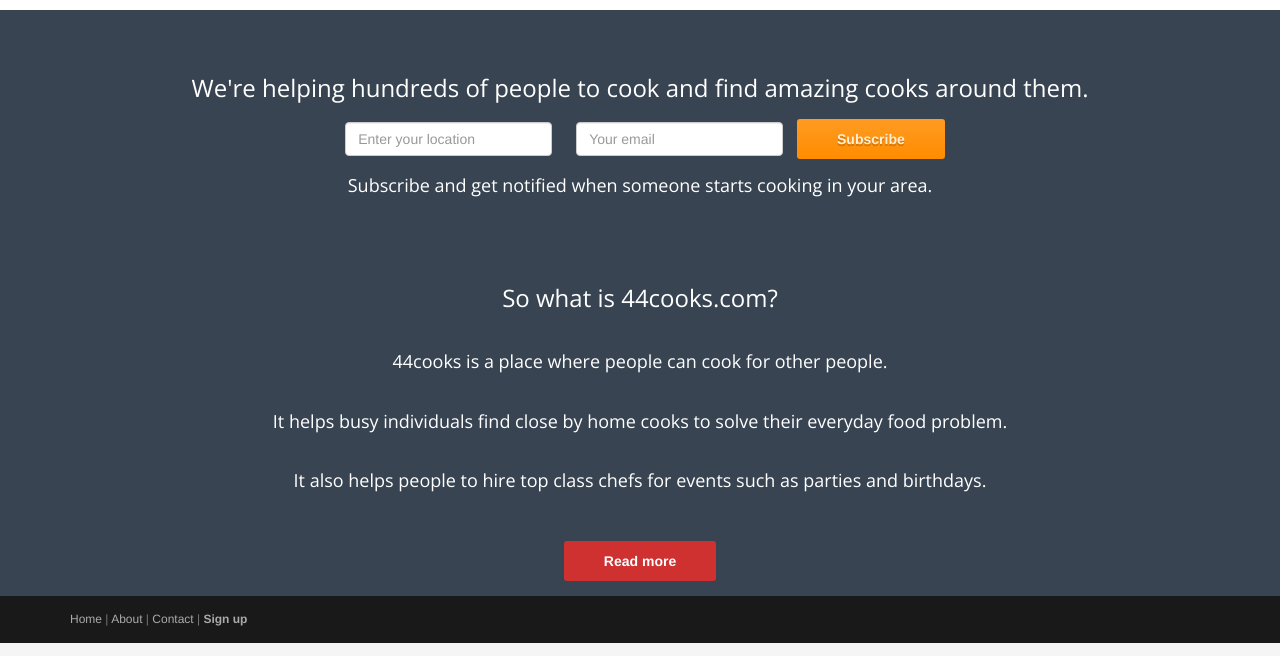
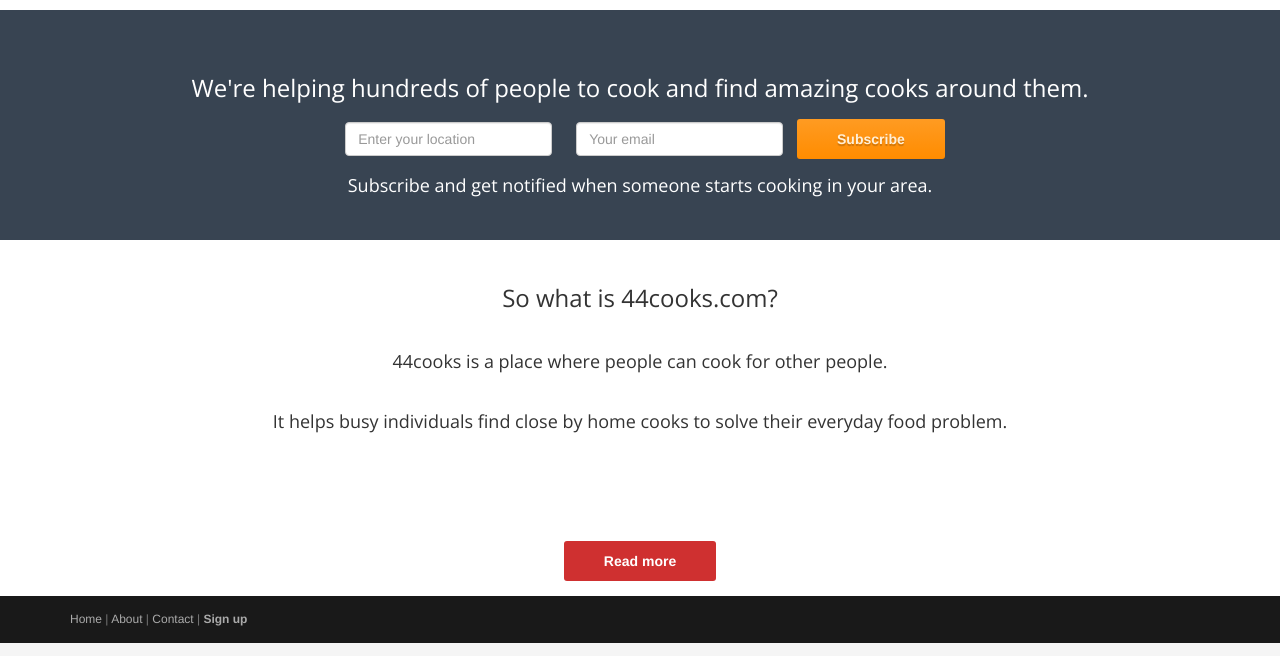
Before and after one commit to HammadH/foodcook, a Django app: template foodcook/templates/landing.html in a window 1280 px wide. Shown: the part 1276-1932 px from the top of the page. Run offline with Django 3.2, Linux system fonts and the light colour scheme; the template is opened without the code that fills it, so the values that code supplies are empty; parts of the project's set-up code (start-up, migrations or seed data) failed here and were passed over; some libraries are stand-ins or nearby versions.

Commit message:
removing color

```diff
--- a/foodcook/templates/landing.html
+++ b/foodcook/templates/landing.html
@@ -149,12 +149,12 @@
 
 
 
-<div class='row text-center' style='padding:15px;background-color:#384452;'>
-<h3 class='thin' style='color:white'>So what is 44cooks.com?</h3><br>
+<div class='row text-center' style='padding:15px;background-color:#;'>
+<h3 class='thin' style='color:'>So what is 44cooks.com?</h3><br>
 
 
-<h4 class='thin' style='color:white'>44cooks is a place where people can cook for other people.</h4><br>
-<h4 class='thin'style='color:white'>It helps busy individuals find close by home cooks
+<h4 class='thin' style='color:'>44cooks is a place where people can cook for other people.</h4><br>
+<h4 class='thin'style='color:'>It helps busy individuals find close by home cooks
 to solve their everyday food problem.</h4><br> <h4 class='thin' style='color:white'>It also helps people to hire top class chefs for events such as parties and birthdays.</h4><br>
 <a class='btn' href="{% url 'intro_blog' %}" style='background-color:#CF3030; color:white;margin-top:20px;'>Read more</a>
 
```
